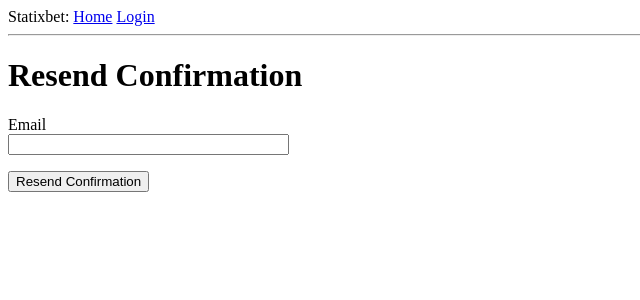
After one commit to DenisLet/statixbet, a Flask app: page /resend_confirmation in a window 1280 px wide. The commit adds this page. Shown: the top 300 px of the page, without its empty margins (0-640 px from the left). Run offline with Flask 3, Linux system fonts and the light colour scheme.

Commit message:
add email confirmation v2 (with additional page)

```diff
--- a/app/forms.py
+++ b/app/forms.py
@@ -33,3 +33,7 @@ class RegistrationForm(FlaskForm):
             User.email == email.data))
         if user is not None:
             raise ValidationError('Please use a different email address.')
+
+class ResendConfirmationForm(FlaskForm):
+    email = StringField('Email', validators=[DataRequired(), Email()])
+    submit = SubmitField('Resend Confirmation')
--- a/app/routes.py
+++ b/app/routes.py
@@ -3,7 +3,7 @@ from flask_login import current_user, login_user, logout_user, login_required
 import sqlalchemy as sa
 from urllib.parse import urlsplit
 from app import app, db
-from app.forms import LoginForm, RegistrationForm
+from app.forms import LoginForm, RegistrationForm, ResendConfirmationForm
 from app.models import User
 from app.email import send_email
 from itsdangerous import URLSafeTimedSerializer
@@ -26,8 +26,8 @@ def login():
             flash('Invalid username or password')
             return redirect(url_for('login'))
         if not user.is_confirmed:
-            flash('Your account is not confirmed. Please check your email.')
-            return redirect(url_for('login'))
+            flash('Your account is not confirmed. Please check your email or request a new confirmation link.')
+            return redirect(url_for('resend_confirmation'))
         login_user(user, remember=form.remember_me.data)
         next_page = request.args.get('next')
         if not next_page or urlsplit(next_page).netloc != '':
@@ -90,6 +90,28 @@ def confirm_token(token, expiration=3600):
     return email
 
 
+@app.route('/resend_confirmation', methods=['GET', 'POST'])
+def resend_confirmation():
+    if current_user.is_authenticated:
+        return redirect(url_for('index'))
+    form = ResendConfirmationForm()
+    if form.validate_on_submit():
+        user = db.session.scalar(sa.select(User).where(User.email == form.email.data))
+        if user and not user.is_confirmed:
+            token = generate_confirmation_token(user.email)
+            confirm_url = url_for('confirm_email', token=token, _external=True)
+            html = render_template('activate.html', confirm_url=confirm_url)
+            subject = "Please confirm your email"
+            send_email(subject, app.config['ADMINS'][0], [user.email], html, html)
+            flash('A new confirmation email has been sent.', 'success')
+            return redirect(url_for('login'))
+        else:
+            flash('Invalid email or account already confirmed.', 'danger')
+    return render_template('resend_confirmation.html', form=form)
+
+
+
+
 @app.route('/test_request')
 @login_required
 def test_request():
@@ -100,7 +122,6 @@ def test_request():
     else:
         flash('No available requests left.')
     return redirect(url_for('index'))
-
 
 @app.route('/admin')
 @login_required
--- /dev/null
+++ b/app/templates/404.html
@@ -0,0 +1,6 @@
+{% extends "base.html" %}
+
+{% block content %}
+    <h1>File Not Found</h1>
+    <p><a href="{{ url_for('index') }}">Back</a></p>
+{% endblock %}
--- /dev/null
+++ b/app/templates/resend_confirmation.html
@@ -0,0 +1,16 @@
+{% extends "base.html" %}
+
+{% block content %}
+<h1>Resend Confirmation</h1>
+<form method="post" action="{{ url_for('resend_confirmation') }}">
+    {{ form.hidden_tag() }}
+    <p>
+        {{ form.email.label }}<br>
+        {{ form.email(size=32) }}<br>
+        {% for error in form.email.errors %}
+            <span style="color: red;">[{{ error }}]</span>
+        {% endfor %}
+    </p>
+    <p>{{ form.submit() }}</p>
+</form>
+{% endblock %}
--- a/config.py
+++ b/config.py
@@ -10,5 +10,5 @@ class Config:
     MAIL_USE_TLS = os.environ.get('MAIL_USE_TLS') is not None
     MAIL_USERNAME = os.environ.get('MAIL_USERNAME')
     MAIL_PASSWORD = os.environ.get('MAIL_PASSWORD')
-    ADMINS = ['your-email@example.com']
+    ADMINS = ['den25ru@gmail.com']
     SECURITY_PASSWORD_SALT = os.getenv('SECURITY_PASSWORD_SALT')
```
Also changed, not shown: app/__init__.py (+32 -1 lines), app/erorrs.py (added, +11 -0 lines), app/templates/500.html (added, +7 -0 lines), app/templates/activate.html (+8 -12 lines).
